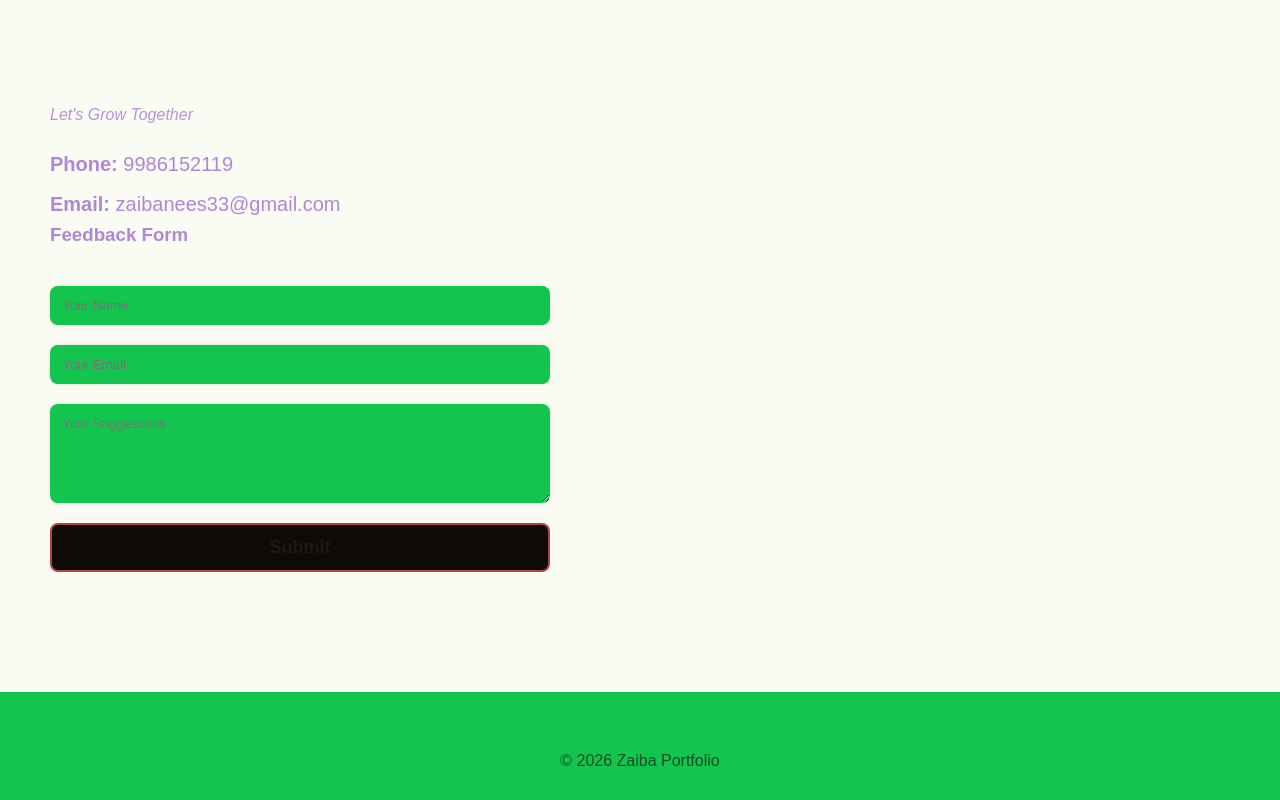
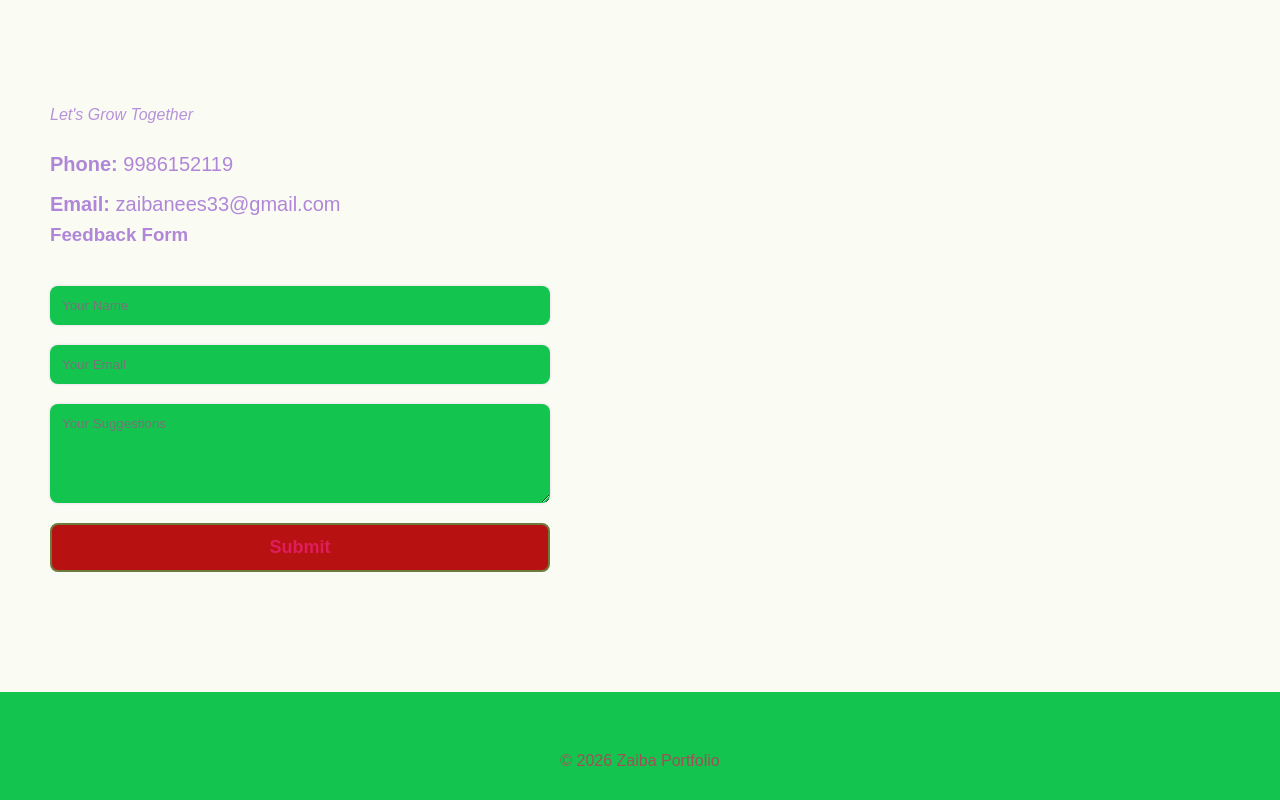
Before and after one commit to zaibanees33-source/zaiba-backend, a website: page index.html in a window 1280 px wide. Shown: the part 1823-2623 px from the top of the page. Drawn offline with Linux system fonts and the light colour scheme.

Commit message:
update portfolio

```diff
--- a/style.css
+++ b/style.css
@@ -9,8 +9,8 @@
 :root {
     --olive: #fafbf3;
     --cream: #13c54f;
-    --text-dark: #1c1a13;
-    --soft-beige: #0e0b07;
+    --text-dark: #de1f5c;
+    --soft-beige: #b81111;
     --light-olive: #b4397b;
 }
 body {
@@ -26,7 +26,7 @@ nav {
     padding: 20px 50px;
     font-size: 18px;
     background: var(--olive);
-    color: rgb(33, 8, 8);
+    color: rgb(161, 21, 45);
     position: fixed;
     width: 100%;
     top: 0;
@@ -162,7 +162,7 @@ input, textarea {
     outline: none;
     background: var(--cream);
     color: var(--text-dark);
-    box-shadow: 0px 0px 3px rgba(128, 59, 59, 0.2);
+    box-shadow: 0px 0px 3px rgba(136, 56, 173, 0.2);
 }
 
 button {
@@ -171,7 +171,7 @@ button {
     border: none;
     border-radius: 8px;
     background: var(--soft-beige);
-    border: 2px solid rgb(179, 68, 68);
+    border: 2px solid rgb(108, 122, 62);
     color: var(--text-dark);
     cursor: pointer;
     transition: 0.3s;
```
